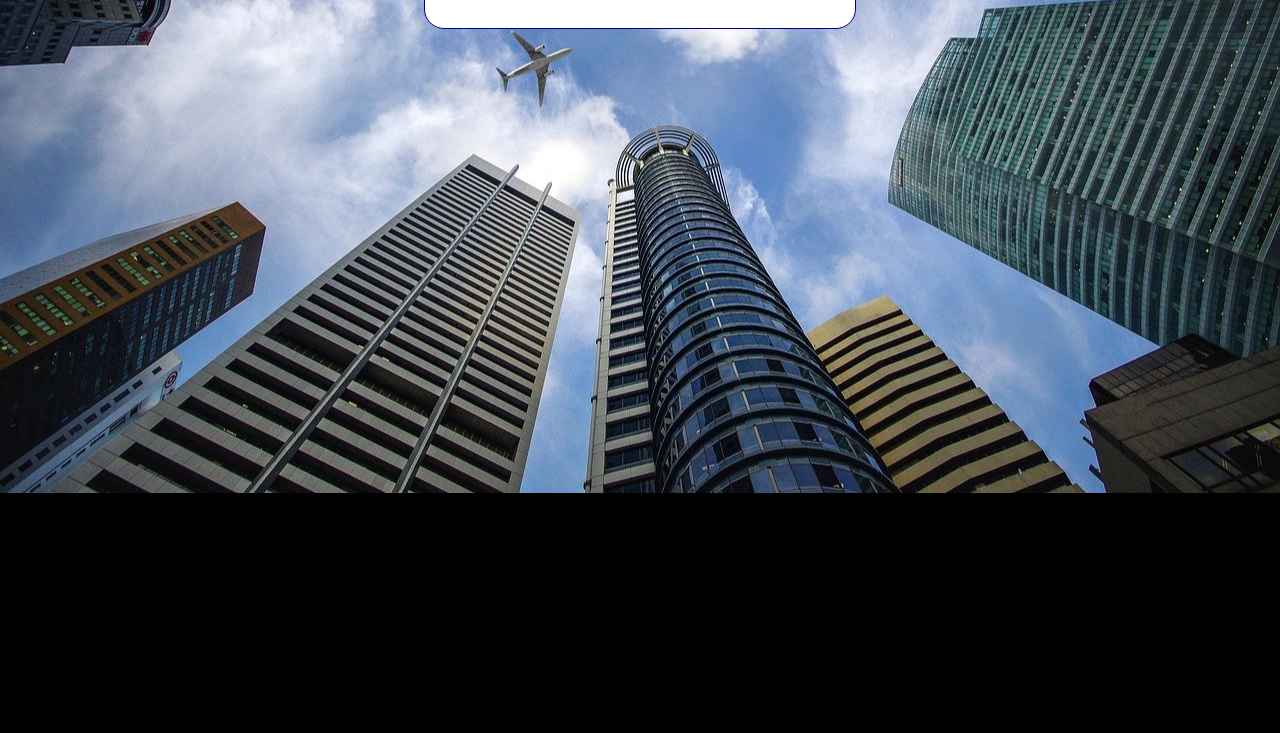
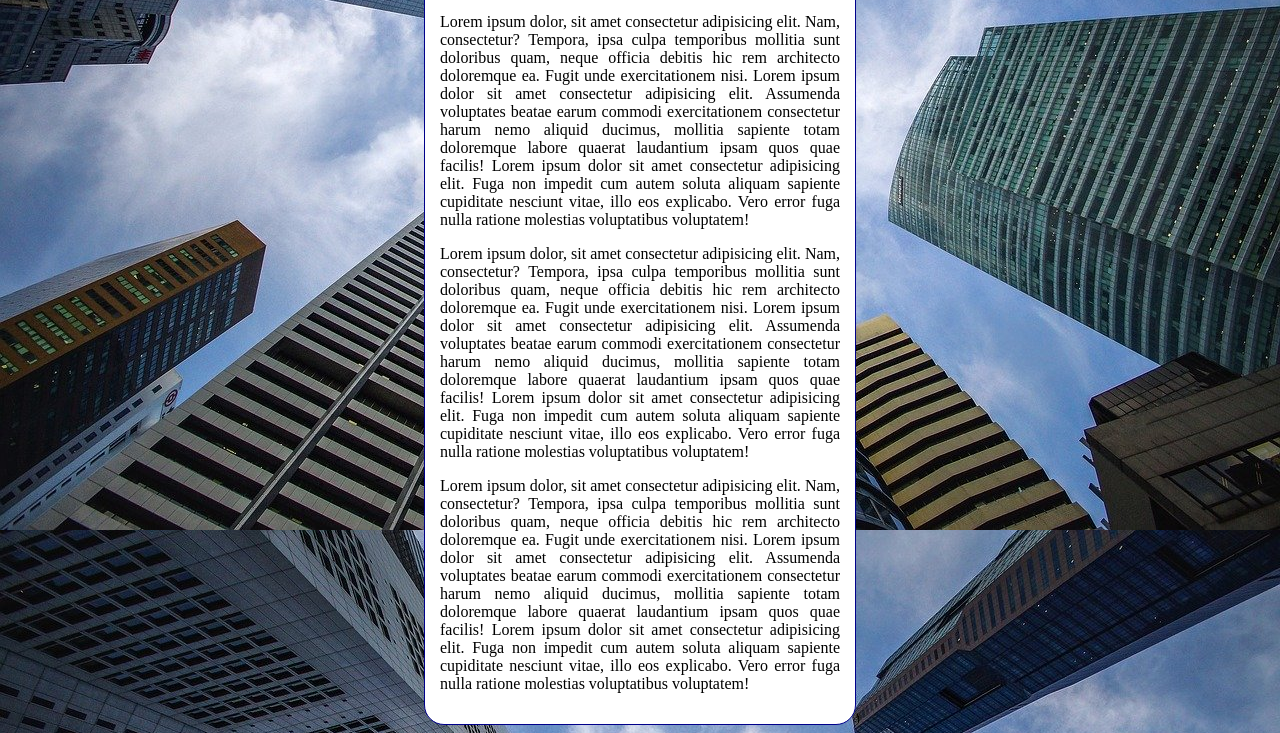
Before and after one commit to PabloFernan/html-css, a plain HTML site: page retomando-estudos/imagens-de-fundo/fundo006.html in a window 1280 px wide. Shown: the part 323-1056 px from the top of the page. Before the commit the page ends 816 px from the top, so only its background shows below. Drawn offline with Linux system fonts and the light colour scheme.

Commit message:
melhoria da pagina fundo006

```diff
--- a/retomando-estudos/imagens-de-fundo/fundo006.html
+++ b/retomando-estudos/imagens-de-fundo/fundo006.html
@@ -3,19 +3,31 @@
 <head>
     <meta charset="UTF-8">
     <meta name="viewport" content="width=device-width, initial-scale=1.0">
-    <title>Document</title>
+    <title>Fundo fixo na tela</title>
     <style>
         body{
-            height: 100vh;
+        /*  height: 100vh;
             background-color: black;
             background-image: url('imagens/wallpaper002.jpg');
             background-position: center center;
             background-repeat: no-repeat;
             background-size: cover;
+            background-attachment: fixed;
+
+         shorthand - background
+
+        color > image > position > repeat > attachment
+
+        */
+        background: black url('imagens/wallpaper002.jpg') center center no-repeat fixed;
+        background-size: cover;
+        text-align: justify;
+
+
         }
         main{
             background-color: white;
-            width: 400px;
+            max-width: 400px;
             padding: 15px;
             margin: auto;
             border: 1px solid darkblue;
@@ -28,6 +40,12 @@
         <h1>Teste de Imagem de fundo</h1>
         <p>Lorem ipsum dolor, sit amet consectetur adipisicing elit. Nam, consectetur? Tempora, ipsa culpa temporibus mollitia sunt doloribus quam, neque officia debitis hic rem architecto doloremque ea. Fugit unde exercitationem nisi. Lorem ipsum dolor sit amet consectetur adipisicing elit. Assumenda voluptates beatae earum commodi exercitationem consectetur harum nemo aliquid ducimus, mollitia sapiente totam doloremque labore quaerat laudantium ipsam quos quae facilis! Lorem ipsum dolor sit amet consectetur adipisicing elit. Fuga non impedit cum autem soluta aliquam sapiente cupiditate nesciunt vitae, illo eos explicabo. Vero error fuga nulla ratione molestias voluptatibus voluptatem!
         </p>
+        <p>Lorem ipsum dolor, sit amet consectetur adipisicing elit. Nam, consectetur? Tempora, ipsa culpa temporibus mollitia sunt doloribus quam, neque officia debitis hic rem architecto doloremque ea. Fugit unde exercitationem nisi. Lorem ipsum dolor sit amet consectetur adipisicing elit. Assumenda voluptates beatae earum commodi exercitationem consectetur harum nemo aliquid ducimus, mollitia sapiente totam doloremque labore quaerat laudantium ipsam quos quae facilis! Lorem ipsum dolor sit amet consectetur adipisicing elit. Fuga non impedit cum autem soluta aliquam sapiente cupiditate nesciunt vitae, illo eos explicabo. Vero error fuga nulla ratione molestias voluptatibus voluptatem!
+        </p>
+        <p>Lorem ipsum dolor, sit amet consectetur adipisicing elit. Nam, consectetur? Tempora, ipsa culpa temporibus mollitia sunt doloribus quam, neque officia debitis hic rem architecto doloremque ea. Fugit unde exercitationem nisi. Lorem ipsum dolor sit amet consectetur adipisicing elit. Assumenda voluptates beatae earum commodi exercitationem consectetur harum nemo aliquid ducimus, mollitia sapiente totam doloremque labore quaerat laudantium ipsam quos quae facilis! Lorem ipsum dolor sit amet consectetur adipisicing elit. Fuga non impedit cum autem soluta aliquam sapiente cupiditate nesciunt vitae, illo eos explicabo. Vero error fuga nulla ratione molestias voluptatibus voluptatem!
+        </p>
+        <p>Lorem ipsum dolor, sit amet consectetur adipisicing elit. Nam, consectetur? Tempora, ipsa culpa temporibus mollitia sunt doloribus quam, neque officia debitis hic rem architecto doloremque ea. Fugit unde exercitationem nisi. Lorem ipsum dolor sit amet consectetur adipisicing elit. Assumenda voluptates beatae earum commodi exercitationem consectetur harum nemo aliquid ducimus, mollitia sapiente totam doloremque labore quaerat laudantium ipsam quos quae facilis! Lorem ipsum dolor sit amet consectetur adipisicing elit. Fuga non impedit cum autem soluta aliquam sapiente cupiditate nesciunt vitae, illo eos explicabo. Vero error fuga nulla ratione molestias voluptatibus voluptatem!
+        </p>
     </main>
 </body>
 </html>
```
